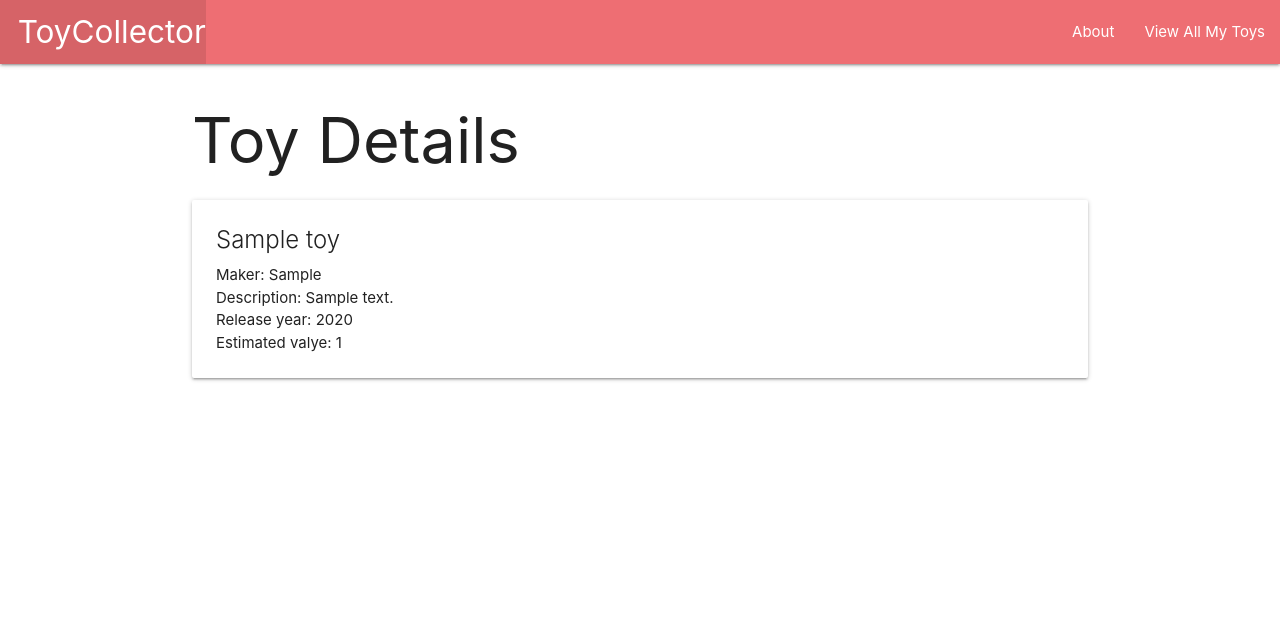
After one commit to jdemarc/plantcollector, a Django app: page /toys/1/ in a window 1280 px wide. The commit adds this page. Shown: the top 618 px of the page. Run offline with Django 3.2, Linux system fonts and the light colour scheme; tables that the repository leaves empty hold one stand-in row (values such as "Sample post").

Commit message:
Add detail page, view, url.

```diff
--- /dev/null
+++ b/main_app/templates/toys/detail.html
@@ -0,0 +1,16 @@
+{% extends 'base.html' %}
+{% block content %}
+
+<h1>Toy Details</h1>
+
+<div class="card">
+  <div class="card-content">
+    <span class="card-title">{{ toy.name }}</span>
+    <p>Maker: {{ toy.maker }}</p>
+    <p>Description: {{ toy.description }}</p>
+    <p>Release year: {{ toy.release_year }}</p>
+    <p>Estimated valye: {{ toy.value }} </p>
+  </div>
+</div>
+
+{% endblock %}
--- a/main_app/templates/toys/index.html
+++ b/main_app/templates/toys/index.html
@@ -3,6 +3,7 @@
 <h1>Toy Collection</h1>
 {% for toy in toys %}
   <div class="card">
+    <a href="{% url 'detail' toy.id %}">
     <div class="card-content">
       <span class="card-title">{{ toy.name }}</span>
       <p>Maker: {{ toy.maker }}</p>
@@ -10,6 +11,7 @@
       <p>Release year: {{ toy.release_year }}</p>
       <p>Estimated value: {{ toy.value }}</p>
     </div>
+    </a>
   </div>
 {% endfor %}
 {% endblock %}
--- a/main_app/urls.py
+++ b/main_app/urls.py
@@ -5,5 +5,5 @@ urlpatterns = [
    path('', views.home, name='home'),
    path('about/', views.about, name='about'),
    path('toys/', views.toys_index, name='index'),
-
+   path('toys/<int:toy_id>/', views.toys_detail, name='detail'),
 ]
--- a/main_app/views.py
+++ b/main_app/views.py
@@ -4,11 +4,15 @@ from .models import Toy
 
 # Create your views here.
 def home(request):
-    return HttpResponse('<h1>Hello.</h1>')
+  return HttpResponse('<h1>Hello.</h1>')
 
 def about(request):
-    return render(request, 'about.html')
+  return render(request, 'about.html')
 
 def toys_index(request):
-    toys = Toy.objects.all()
-    return render(request, 'toys/index.html', {'toys' : toys})
+  toys = Toy.objects.all()
+  return render(request, 'toys/index.html', {'toys' : toys})
+
+def toys_detail(request, toy_id):
+  toy = Toy.objects.get(id=toy_id)
+  return render(request, 'toys/detail.html', {'toy' : toy})
```
